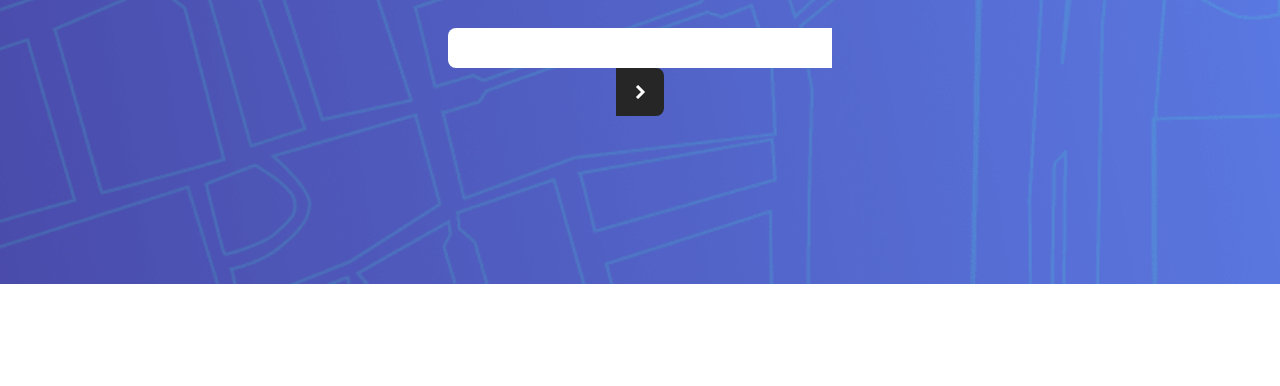
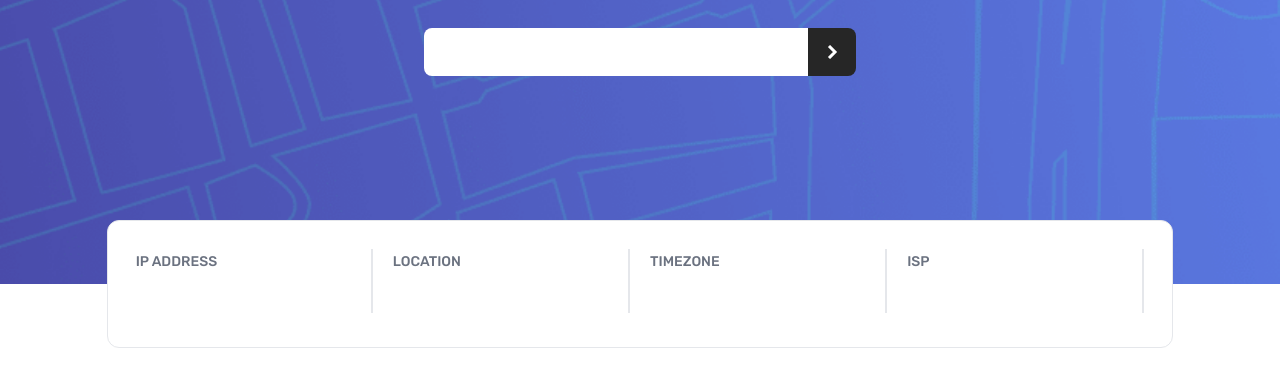
Before and after one commit to Kgiruc/iptracker, a website built with Vite: page iptracker/index.html in a window 1280 px wide. Shown: the part 100-486 px from the top of the page. Built offline with nearby package versions, Linux system fonts and the light colour scheme.

Commit message:
result style

```diff
--- a/iptracker/index.html
+++ b/iptracker/index.html
@@ -8,18 +8,34 @@
     <title>Vite App</title>
 </head>
 <body>
-<script type="module" src="main.js"></script>
-<nav class=" flex flex-col justify-start items-center font-rubik bg-[url('./images/pattern-bg.png')] bg-cover
-             bg-center bg-no-repeat w-full h-96">
+<nav class=" flex flex-col justify-start items-center font-rubik bg-[url('./images/pattern-bg.png')] bg-cover bg-center
+bg-no-repeat w-full h-96 relative">
     <h1 class="text-4xl font-medium text-white mt-14 mb-8">IP Address Tracker</h1>
     <form class="flex gap-0 rounded">
-        <input class="w-[30vw] rounded-l-lg p-2"></form>
+        <input class="w-[30vw] rounded-l-lg p-2">
+
         <button id="button" class="bg-neutral-800 w-12 h-12 bg-[url('./images/icon-arrow.svg')]
                        bg-center bg-no-repeat rounded-r-lg">
         </button>
-
+    </form>
+    <div class="absolute bg-white border -bottom-16 w-10/12 h-1/3 rounded-xl font-rubik">
+        <ul class="flex justify-center gap-5 text-left p-7">
+            <li class=" border-r-2 pl-0 w-1/4 h-16">
+                <a class="font-medium  text-gray-500 text-sm">IP ADDRESS</a>
+            </li>
+            <li class="border-r-2 pl-0 w-1/4">
+                <a class="font-medium  text-gray-500 text-sm">LOCATION</a>
+            </li>
+            <li class="border-r-2 pl-0 w-1/4">
+                <a class="font-medium  text-gray-500 text-sm">TIMEZONE</a>
+            </li>
+            <li class=" border-r-2 pl-0 w-1/4">
+                <a class="font-medium  text-gray-500 text-sm">ISP</a>
+            </li>
+        </ul>
+    </div>
 </nav>
-
+<script type="module" src="main.js"></script>
 </body>
 
 </html>
```
